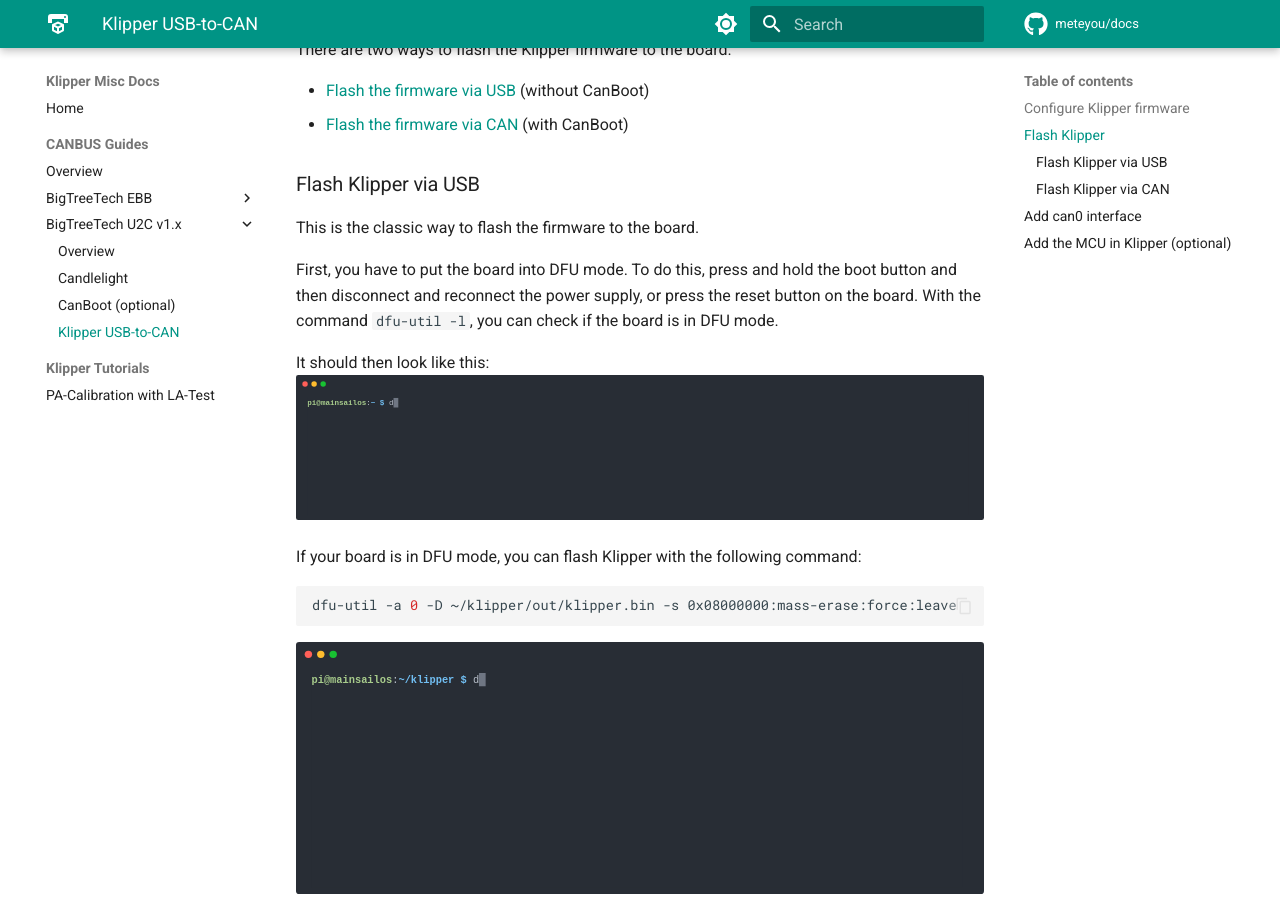
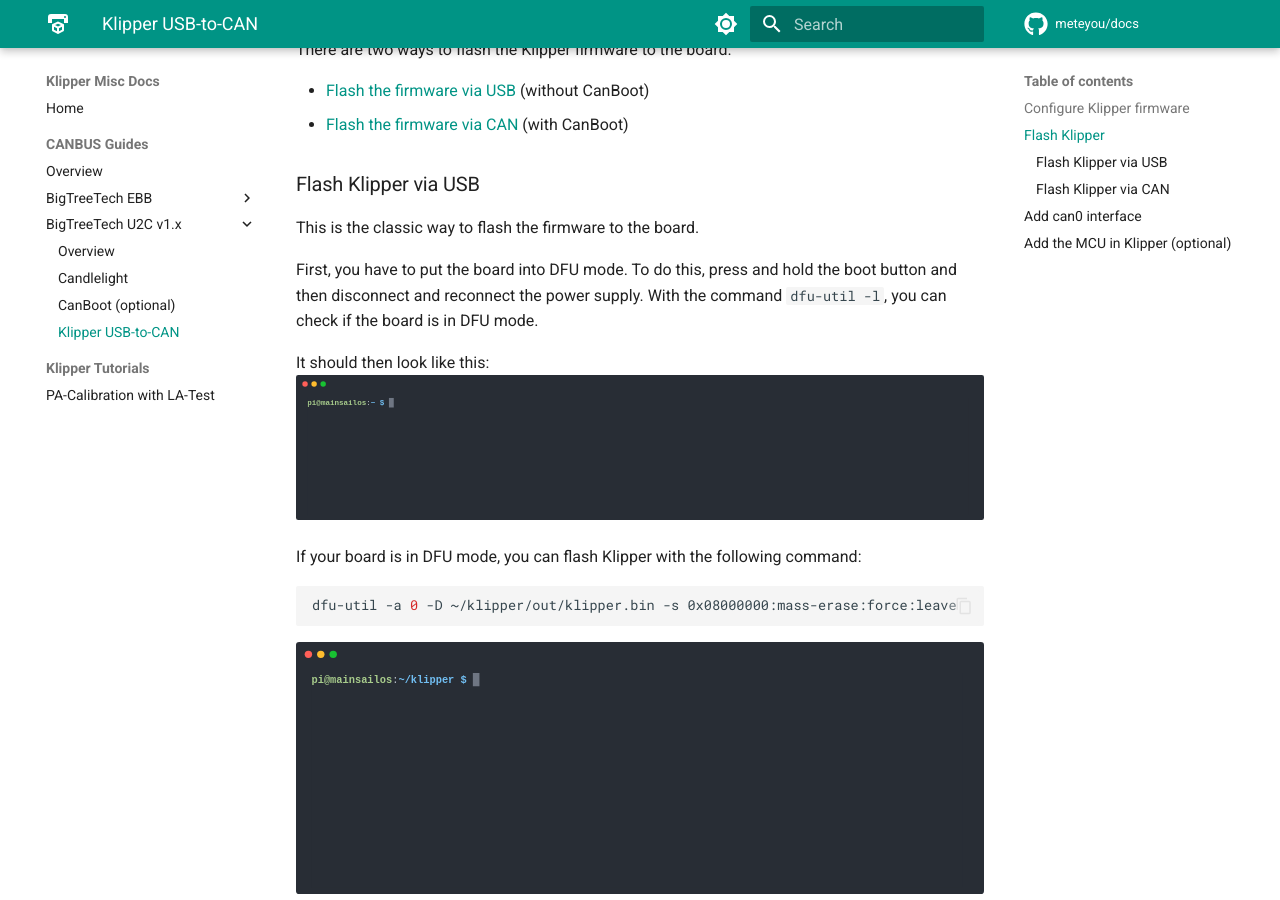
Before and after one commit to meteyou/docs, an MkDocs documentation site: the page built from docs/btt-u2c-v1.x/klipper-usb-to-can.md, in a window 1280 px wide and 900 px high, scrolled down 1716 px. Built offline with MkDocs 1.6.1 and Material for MkDocs 9.7.7, drawn with Linux system fonts in a browser that asks for light colours; comment, search, counter and statistics services are not loaded.

Commit message:
docs: remove double reset click method on the u2c board
Signed-off-by: Stefan Dej <meteyou@gmail.com>

```diff
--- a/docs/btt-u2c-v1.x/klipper-usb-to-can.md
+++ b/docs/btt-u2c-v1.x/klipper-usb-to-can.md
@@ -52,8 +52,7 @@
 This is the classic way to flash the firmware to the board.
 
 First, you have to put the board into DFU mode. To do this, press and hold the boot button and then disconnect and
-reconnect the power supply, or press the reset button on the board. With the command `dfu-util -l`, you can check if the
-board is in DFU mode.
+reconnect the power supply. With the command `dfu-util -l`, you can check if the board is in DFU mode.
 
 It should then look like this:
 ![dfu-util -l](img/dfu-util_-l.svg)
```
